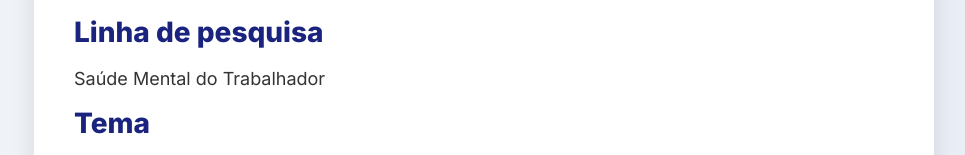
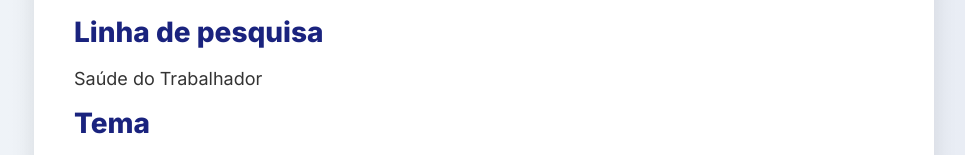
Before and after one commit to cesarazevedo/projetompot, a plain HTML site: page index.html in a window 1280 px wide. Shown: the part 295-450 px from the top of the page, without its empty margins (156-1121 px from the left). Drawn offline with Linux system fonts and the light colour scheme.

Commit message:
Update index.html

```diff
--- a/index.html
+++ b/index.html
@@ -88,7 +88,7 @@
       <h2>Área do conhecimento</h2>
       <p>Psicologia Organizacional do Trabalho</p>
       <h2>Linha de pesquisa</h2>
-      <p>Saúde Mental do Trabalhador</p>
+      <p>Saúde do Trabalhador</p>
       <h2>Tema</h2>
       <p>Como professores de informática lidam com a pressão de "sempre saber tudo" sobre tecnologia</p>
       <div class="navigation">
```
